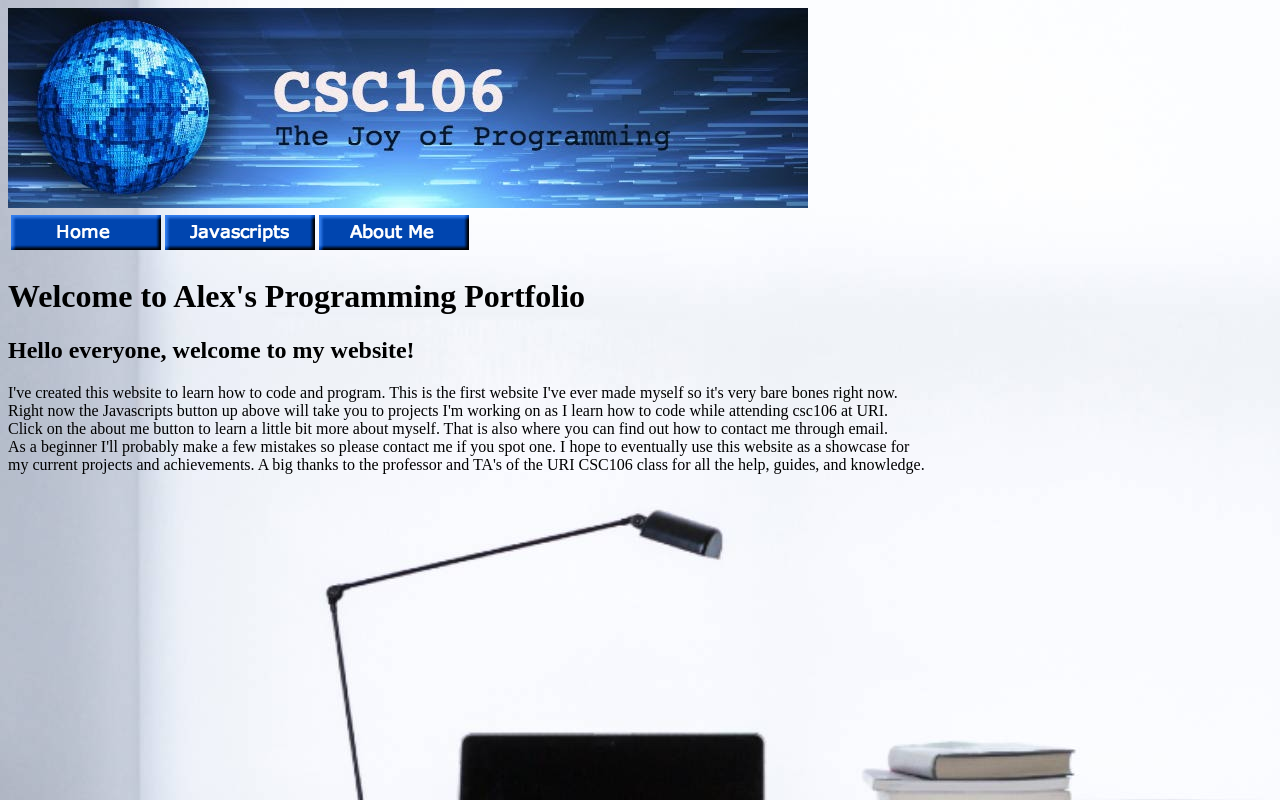
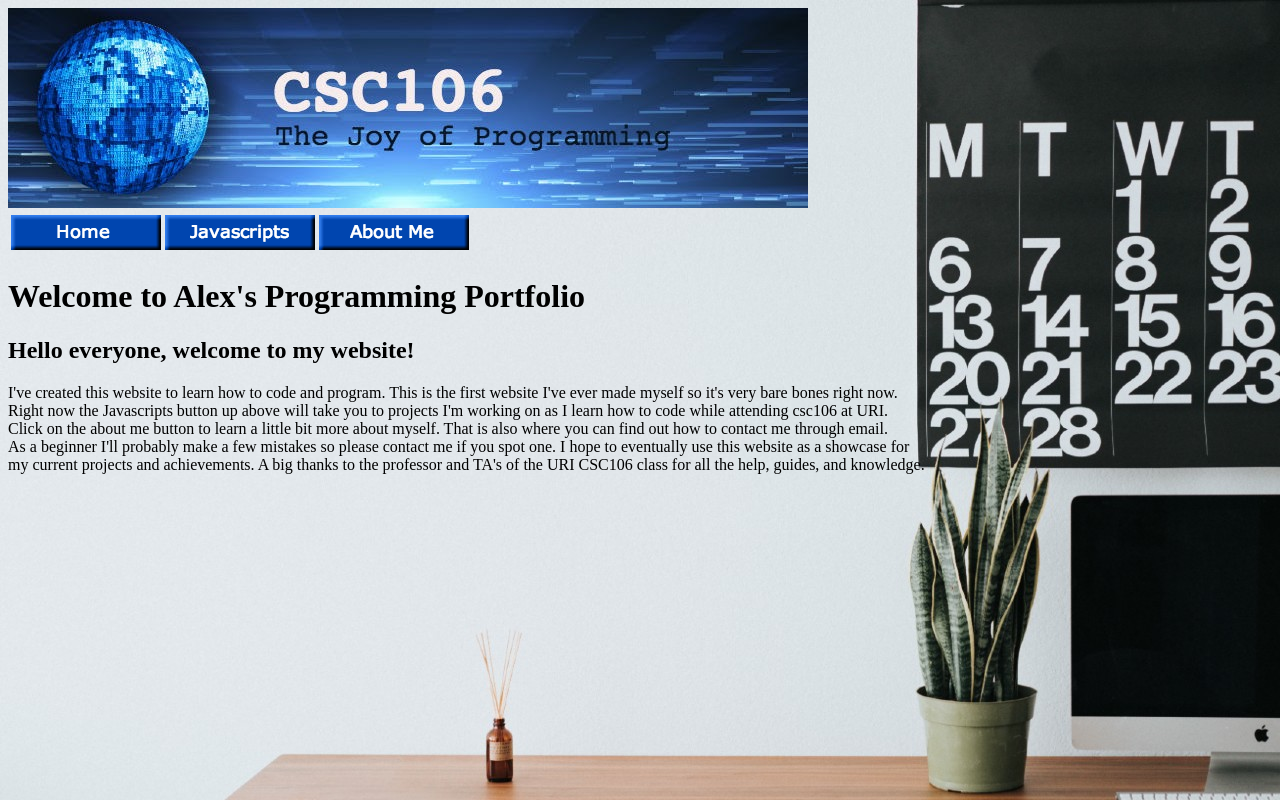
Before and after one commit to AlexD2020/alexd2020.github.io, a plain HTML site: page index.html in a window 1280 px wide. Drawn offline with Linux system fonts and the light colour scheme.

Commit message:
Update index.html

```diff
--- a/index.html
+++ b/index.html
@@ -6,7 +6,7 @@
     </head>
     <style>
         body {
-            background-image: url("myBackground1.jpg");
+            background-image: url("myBackground3.jpg");
         }
     </style>
     <body>
```
